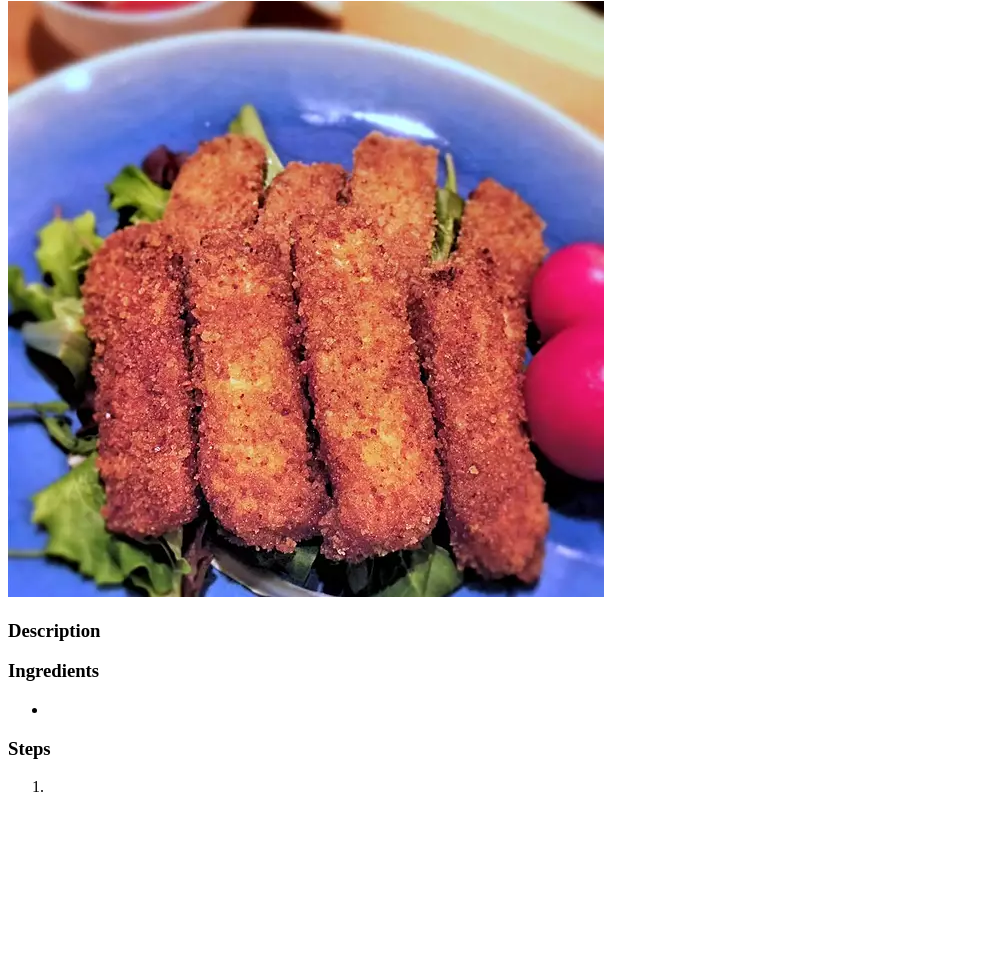
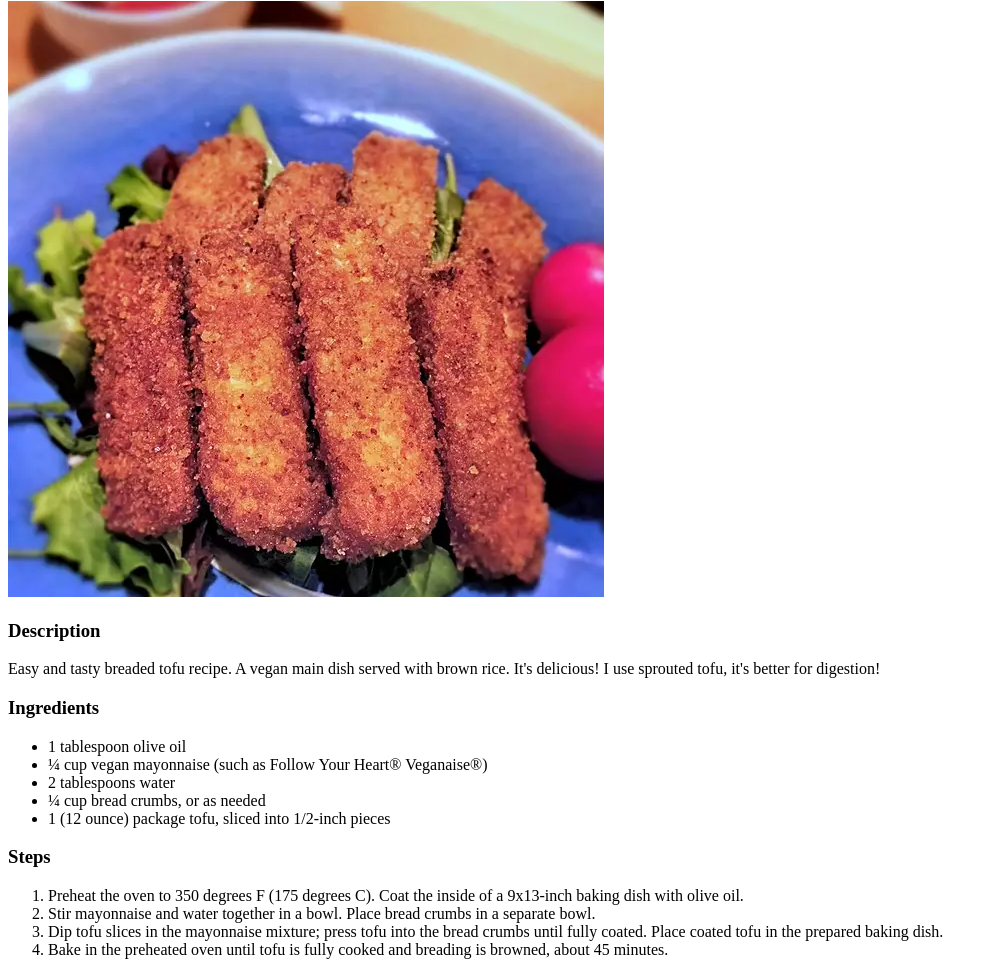
Before and after one commit to cc680/odin-recipes, a plain HTML site: page recipes/vegan_breaded_tofu.html in a window 1280 px wide. Shown: the part 79-1054 px from the top of the page, without its empty margins (0-998 px from the left). Before the commit the page ends 891 px from the top, so only its background shows below. Drawn offline with Linux system fonts and the light colour scheme.

Commit message:
fill description ingredients steps

```diff
--- a/recipes/vegan_breaded_tofu.html
+++ b/recipes/vegan_breaded_tofu.html
@@ -12,18 +12,28 @@
 
         <h3> Description </h3>
 
-        <p> </p>
+        <p> Easy and tasty breaded tofu recipe.
+             A vegan main dish served with brown rice.
+              It's delicious! I use sprouted tofu,
+               it's better for digestion! </p>
 
         <h3> Ingredients </h3>
 
         <ul>
-            <li> </li>
+            <li> 1 tablespoon olive oil </li>
+            <li> ¼ cup vegan mayonnaise (such as Follow Your Heart® Veganaise®) </li>
+            <li> 2 tablespoons water </li>
+            <li> ¼ cup bread crumbs, or as needed </li>
+            <li> 1 (12 ounce) package tofu, sliced into 1/2-inch pieces </li>
         </ul>
 
         <h3> Steps </h3>
 
         <ol>
-            <li> </li>
+            <li> Preheat the oven to 350 degrees F (175 degrees C). Coat the inside of a 9x13-inch baking dish with olive oil. </li>
+            <li> Stir mayonnaise and water together in a bowl. Place bread crumbs in a separate bowl. </li>
+            <li> Dip tofu slices in the mayonnaise mixture; press tofu into the bread crumbs until fully coated. Place coated tofu in the prepared baking dish. </li>
+            <li> Bake in the preheated oven until tofu is fully cooked and breading is browned, about 45 minutes. </li>
         </ol>
 
     </body>
```
